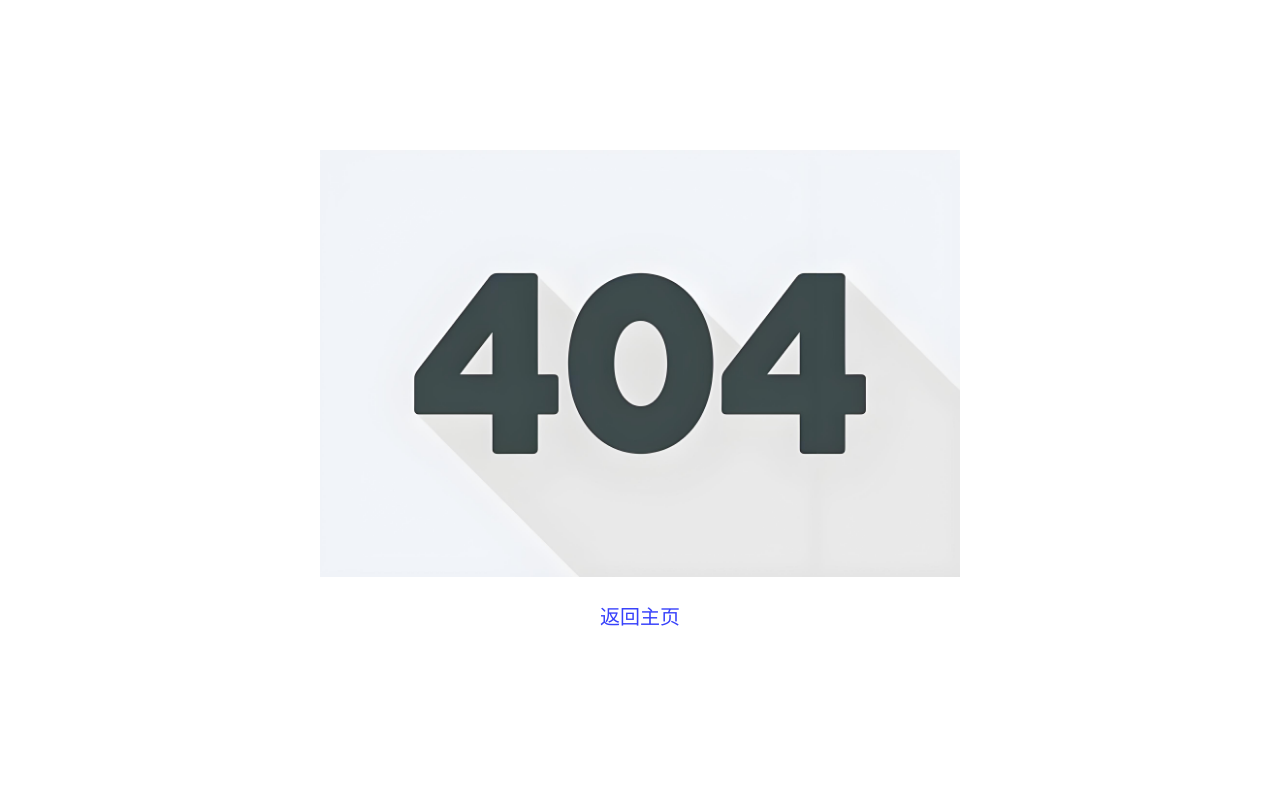
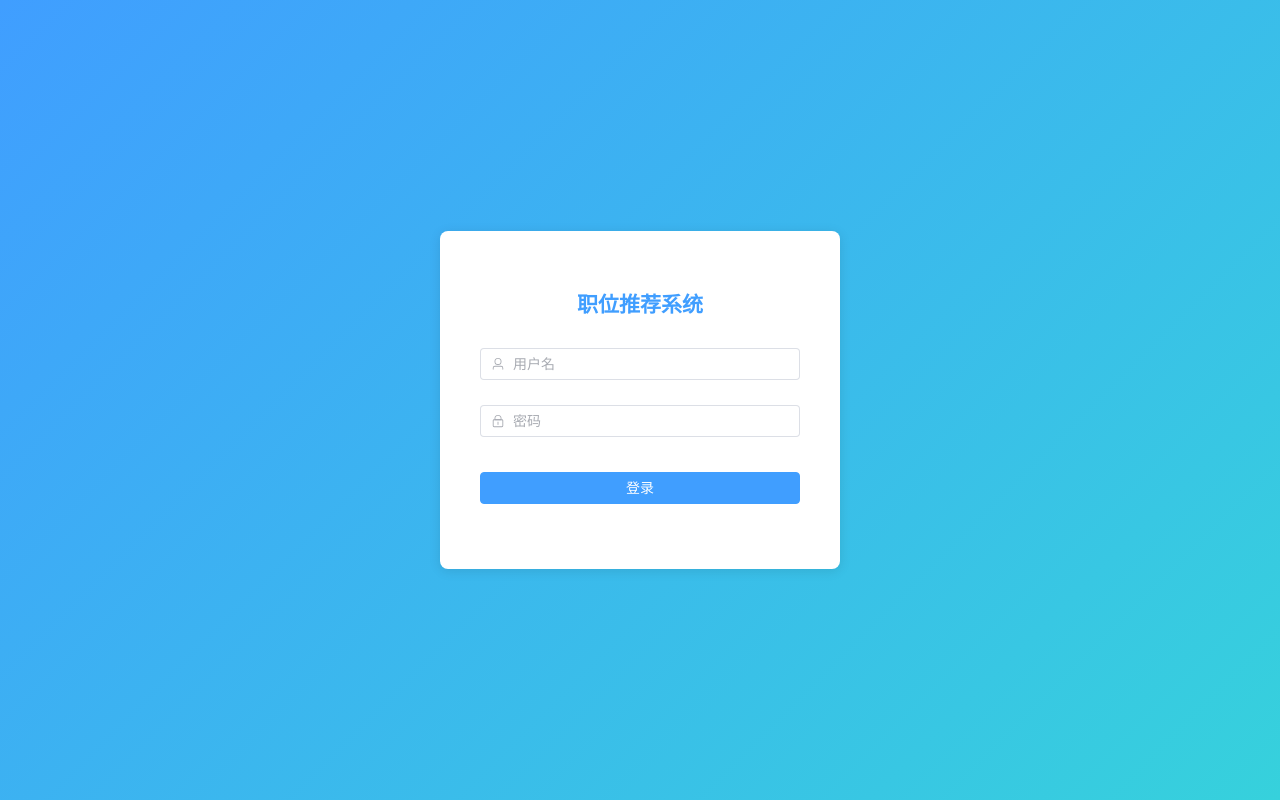
Before and after one commit to XiyvEbsty/demofront, a Vue app: page /login in a window 1280 px wide. Before the commit this address led to /notFound. Built offline with nearby package versions, Linux system fonts and the light colour scheme.

Commit message:
更新登录界面和路由管理，游客只能访问主页

```diff
--- a/index.html
+++ b/index.html
@@ -1,10 +1,10 @@
 <!DOCTYPE html>
-<html lang="">
+<html lang="en">
   <head>
     <meta charset="UTF-8">
-    <link rel="icon" href="/favicon.ico">
+    <link rel="icon" href="/src/assets/imgs/logo.png">
     <meta name="viewport" content="width=device-width, initial-scale=1.0">
-    <title>基于知识图谱的职位推荐系统</title>
+    <title>职位推荐系统</title>
   </head>
   <body>
     <div id="app"></div>
--- a/src/App.vue
+++ b/src/App.vue
@@ -1,4 +1,31 @@
+<template>
+  <router-view v-slot="{ Component }">
+    <transition name="fade" mode="out-in">
+      <component :is="Component" />
+    </transition>
+  </router-view>
+</template>
 
-<template>
-  <RouterView />
-</template>
+<style>
+.fade-enter-active,
+.fade-leave-active {
+  transition: opacity 0.3s ease;
+}
+
+.fade-enter-from,
+.fade-leave-to {
+  opacity: 0;
+}
+
+/* 全局样式 */
+html, body {
+  margin: 0;
+  padding: 0;
+  height: 100%;
+  font-family: -apple-system, BlinkMacSystemFont, 'Segoe UI', Roboto, 'Helvetica Neue', Arial, sans-serif;
+}
+
+#app {
+  height: 100%;
+}
+</style>
--- a/src/router/index.js
+++ b/src/router/index.js
@@ -1,24 +1,80 @@
 import { createRouter, createWebHistory } from 'vue-router'
-
+import homeRoutes from './modules/home'
+import jobRoutes from './modules/job'
+import userRoutes from './modules/user'
 
 const router = createRouter({
   history: createWebHistory(import.meta.env.BASE_URL),
   routes: [
     {
       path: '/',
-      component: import('../views/Manager.vue'),
-      redirect: '/home',  // 添加重定向到 home
-      children:[
-        {path: 'home', component: import('../views/Home.vue')},
-        {path: 'job-quiz', component: import('../views/JobQuiz.vue')},
-        {path: 'job-result', component: import('../views/JobResult.vue')},
-        {path: 'profile', component: import('../views/UserProfile.vue')},
+      component: () => import('@/views/Manager.vue'),
+      redirect: '/home',
+      children: [
+        {
+          path: '/home',
+          component: () => import('@/views/Home.vue'),
+          meta: {
+            title: '首页',
+            icon: 'House',
+            requiresAuth: false  // 首页不需要登录
+          }
+        },
+        ...jobRoutes,
+        ...userRoutes
       ]
     },
+    {
+      path: '/login',
+      component: () => import('@/views/Login.vue'),
+      meta: {
+        title: '登录',
+        requiresAuth: false
+      }
+    },
+    {
+      path: '/notFound',
+      component: () => import('@/views/404.vue'),
+      meta: {
+        title: '404',
+        requiresAuth: false
+      }
+    },
+    {
+      path: '/:pathMatch(.*)',
+      redirect: '/notFound'
+    }
+  ]
+})
 
-    {path: '/notFound', component: import('../views/404.vue'),},
-    {path: '/:pathMatch(.*)', redirect: '/notFound'},
-  ],
+// 全局前置守卫
+router.beforeEach((to, from, next) => {
+  // 设置页面标题
+  document.title = to.meta.title ? `${to.meta.title} - 职位推荐系统` : '职位推荐系统'
+
+  // 权限验证
+  if (to.meta.requiresAuth) {
+    const token = localStorage.getItem('token')
+    if (!token) {
+      // 保存用户想要访问的页面
+      localStorage.setItem('redirectPath', to.fullPath)
+      next('/login')
+      return
+    }
+  }
+  next()
+})
+
+// 全局后置守卫
+router.afterEach(() => {
+  // 路由切换后滚动到顶部
+  window.scrollTo(0, 0)
+})
+
+// 路由错误处理
+router.onError((error) => {
+  console.error('路由错误:', error)
+  router.push('/notFound')
 })
 
 export default router
--- /dev/null
+++ b/src/router/modules/home.js
@@ -0,0 +1,11 @@
+export default [
+  {
+    path: 'home',
+    component: () => import('@/views/Home.vue'),
+    meta: {
+      title: '首页',
+      icon: 'House',
+      requiresAuth: true
+    }
+  }
+]
--- /dev/null
+++ b/src/router/modules/job.js
@@ -0,0 +1,20 @@
+export default [
+  {
+    path: 'job-quiz',
+    component: () => import('@/views/JobQuiz.vue'),
+    meta: {
+      title: '职位测评',
+      icon: 'Document',
+      requiresAuth: true
+    }
+  },
+  {
+    path: 'job-result',
+    component: () => import('@/views/JobResult.vue'),
+    meta: {
+      title: '测评结果',
+      icon: 'DataLine',
+      requiresAuth: true
+    }
+  }
+]
--- /dev/null
+++ b/src/router/modules/user.js
@@ -0,0 +1,11 @@
+export default [
+  {
+    path: 'profile',
+    component: () => import('@/views/UserProfile.vue'),
+    meta: {
+      title: '个人信息',
+      icon: 'User',
+      requiresAuth: true
+    }
+  }
+]
--- /dev/null
+++ b/src/views/Login.vue
@@ -0,0 +1,101 @@
+<template>
+  <div class="login-container">
+    <div class="login-box">
+      <h2>职位推荐系统</h2>
+      <el-form :model="loginForm" :rules="rules" ref="loginFormRef">
+        <el-form-item prop="username">
+          <el-input
+            v-model="loginForm.username"
+            placeholder="用户名"
+            prefix-icon="User"
+          />
+        </el-form-item>
+        <el-form-item prop="password">
+          <el-input
+            v-model="loginForm.password"
+            type="password"
+            placeholder="密码"
+            prefix-icon="Lock"
+            show-password
+          />
+        </el-form-item>
+        <el-form-item>
+          <el-button type="primary" @click="handleLogin" style="width: 100%">登录</el-button>
+        </el-form-item>
+      </el-form>
+    </div>
+  </div>
+</template>
+
+<script setup>
+import { ref, reactive } from 'vue'
+import { useRouter } from 'vue-router'
+import { ElMessage } from 'element-plus'
+import { User, Lock } from '@element-plus/icons-vue'
+
+const router = useRouter()
+const loginFormRef = ref(null)
+
+const loginForm = reactive({
+  username: '',
+  password: ''
+})
+
+const rules = {
+  username: [
+    { required: true, message: '请输入用户名', trigger: 'blur' }
+  ],
+  password: [
+    { required: true, message: '请输入密码', trigger: 'blur' }
+  ]
+}
+
+const handleLogin = () => {
+  loginFormRef.value.validate((valid) => {
+    if (valid) {
+      // 这里应该调用登录 API
+      // 暂时模拟登录成功
+      localStorage.setItem('token', 'demo-token')
+      ElMessage.success('登录成功')
+
+      // 获取重定向路径
+      const redirectPath = localStorage.getItem('redirectPath') || '/home'
+      localStorage.removeItem('redirectPath')
+
+      router.push(redirectPath)
+    }
+  })
+}
+</script>
+
+<style scoped>
+.login-container {
+  height: 100vh;
+  display: flex;
+  justify-content: center;
+  align-items: center;
+  background: linear-gradient(135deg, #409EFF 0%, #36D1DC 100%);
+}
+
+.login-box {
+  width: 400px;
+  padding: 40px;
+  background: white;
+  border-radius: 8px;
+  box-shadow: 0 2px 12px rgba(0, 0, 0, 0.1);
+}
+
+.login-box h2 {
+  text-align: center;
+  color: #409EFF;
+  margin-bottom: 30px;
+}
+
+.el-form-item {
+  margin-bottom: 25px;
+}
+
+.el-button {
+  margin-top: 10px;
+}
+</style>
--- a/src/views/Manager.vue
+++ b/src/views/Manager.vue
@@ -32,10 +32,7 @@
     <div style="display: flex; height: calc(100vh - 60px); overflow: hidden;">
       <!-- 菜单区域开始 -->
       <div style="width: 210px; height: 100%; overflow-y: auto; background-color: #c7d8ca;">
-        <el-menu
-          default-active="/home"
-          style="height: 100%; border-right: none;"
-          @select="handleSelect"
+        <el-menu router: default-openeds="['1']" :default-active="router.currentRoute.value.path" style="height: 100%; border-right: none;" @select="handleSelect"
         >
           <el-menu-item index="/home">
             <el-icon><House /></el-icon>
```
